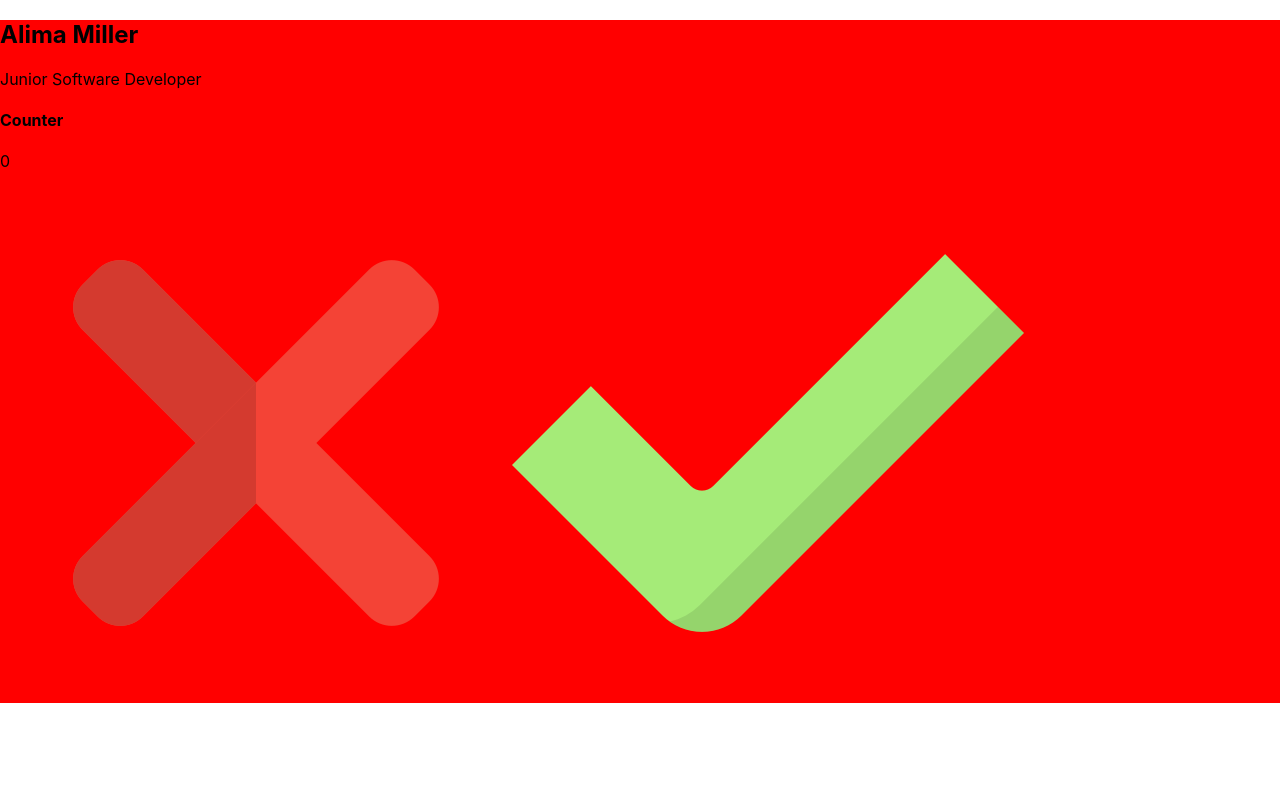
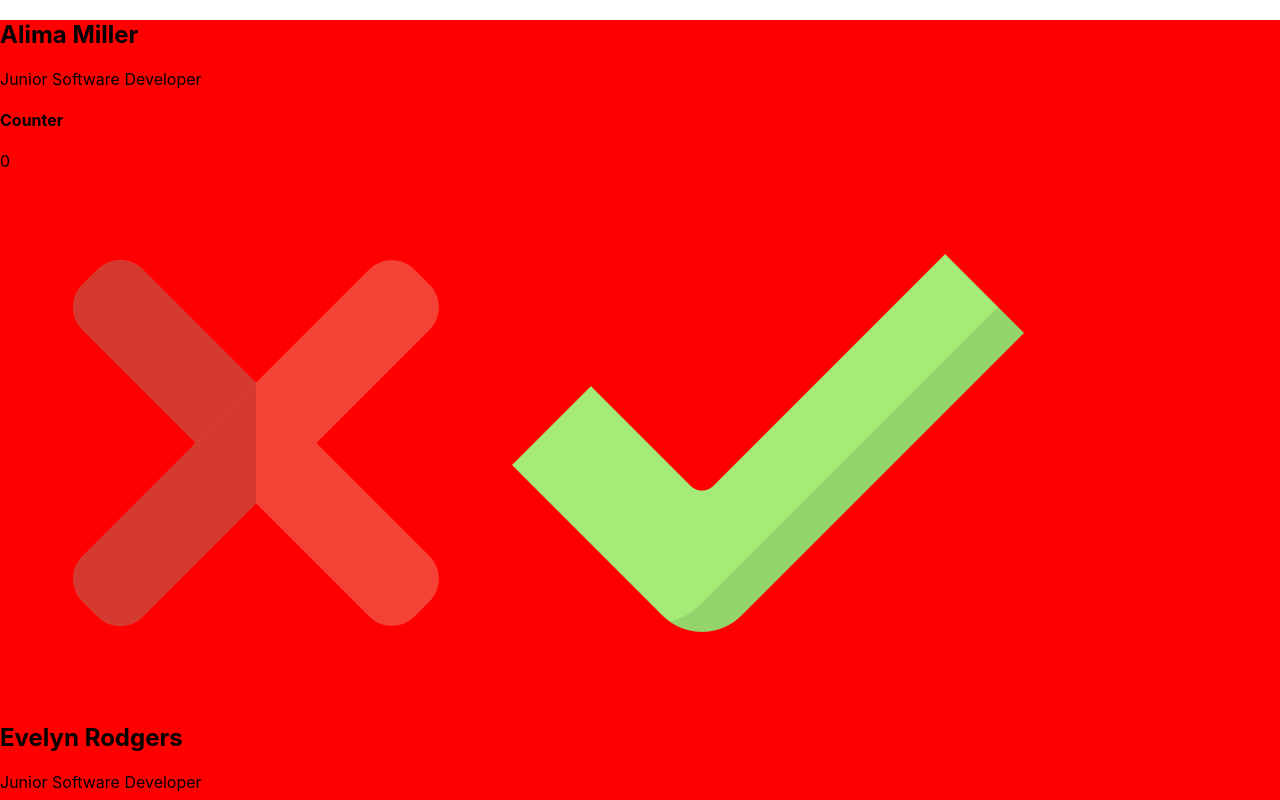
Before and after one commit to sabifromtherock/ticket-tracker, a React (Vite) app: page / in a window 1280 px wide. Shown: the top 800 px of the page. Built offline with nearby package versions, Linux system fonts and the light colour scheme.

Commit message:
added EmployeesContainer components

```diff
--- a/src/App.tsx
+++ b/src/App.tsx
@@ -1,11 +1,12 @@
 import "./App.scss";
-import EmployeeCard from "./components/EmployeeCard/EmployeeCard";
 import team from "./data/team";
+
+import EmployeesContainer from "./components/EmployeesContainer/EmployeesContainer";
 
 function App() {
   return (
     <div className="app">
-      <EmployeeCard name={team[0].name} role={team[0].role} />
+      <EmployeesContainer team={team} />
     </div>
   );
 }
--- /dev/null
+++ b/src/components/EmployeesContainer/EmployeesContainer.tsx
@@ -0,0 +1,24 @@
+import EmployeeCard from "../../components/EmployeeCard/EmployeeCard";
+import { Team } from "../../types/Team";
+
+type EmployeesContainerProps = {
+  team: Team[];
+};
+
+const EmployeesContainer = ({ team }: EmployeesContainerProps) => {
+  return (
+    <div>
+      {team.map((employee) => {
+        return (
+          <EmployeeCard
+            name={employee.name}
+            role={employee.role}
+            key={employee.id}
+          />
+        );
+      })}
+    </div>
+  );
+};
+
+export default EmployeesContainer;
```
Also changed, not shown: src/components/EmployeesContainer/EmployeesContainer.scss (added).
